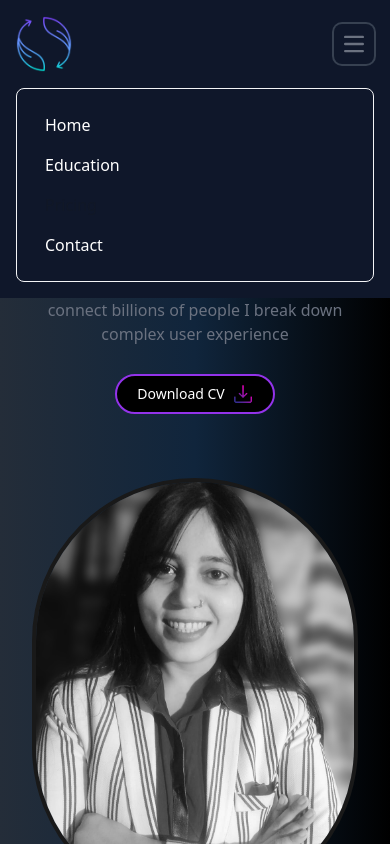
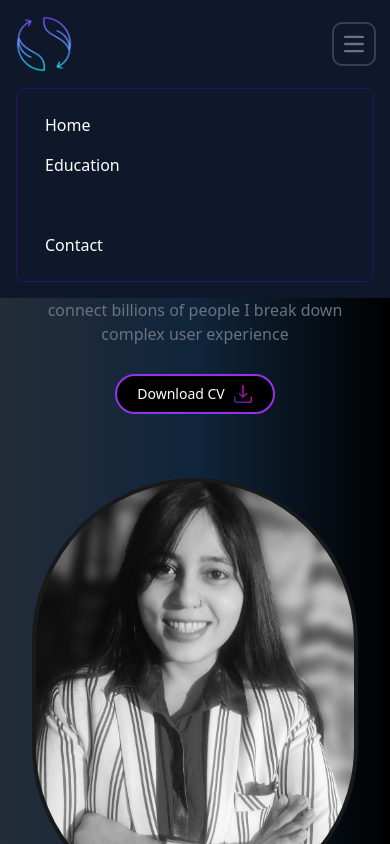
Before and after one commit to theprabhuofficial/myPortfolio, an Angular app: page / in a window 390 px wide. Both pictures are taken after a click on the button "Open main menu". Shown: the top 844 px of the page. Built offline with nearby package versions, Linux system fonts and the light colour scheme.

Commit message:
menu border color updated

```diff
--- a/src/app/components/header/header.component.html
+++ b/src/app/components/header/header.component.html
@@ -1,6 +1,6 @@
 
 
-<nav class="fixed top-0 left-0 w-full z-30 bg-slate-900 border-violet-950 dark:bg-gray-900 dark:border-gray-700">
+<nav class="fixed top-0 left-0 w-full z-30 bg-slate-900 border-gray-200 dark:bg-gray-900 dark:border-gray-700">
     <div class="max-w-screen-xl flex flex-wrap items-center justify-between mx-auto p-4">
       <a href="#" class="flex items-center space-x-3 rtl:space-x-reverse">
           <img src="../../../assets/images/synergy-1.png" class="h-14" alt="Flowbite Logo" />
@@ -14,7 +14,7 @@
           </svg>
       </button>
       <div class="hidden w-full md:block md:w-auto" id="navbar-dropdown">
-        <ul class="flex flex-col font-medium p-4 md:p-0 mt-4 border border-gray-100 rounded-lg bg-slate-900 md:space-x-8 rtl:space-x-reverse md:flex-row md:mt-0 md:border-0 md:bg-white dark:bg-gray-800 md:dark:bg-gray-900 dark:border-gray-700">
+        <ul class="flex flex-col font-medium p-4 md:p-0 mt-4 border border-violet-950 rounded-lg bg-slate-900 md:space-x-8 rtl:space-x-reverse md:flex-row md:mt-0 md:border-0 md:bg-white dark:bg-gray-800 md:dark:bg-gray-900 dark:border-gray-700">
           <li (click)="setActive('home')">
             <a routerLink="/home"
                [ngClass]="{'active-link': activeLink === 'home'}"
```
